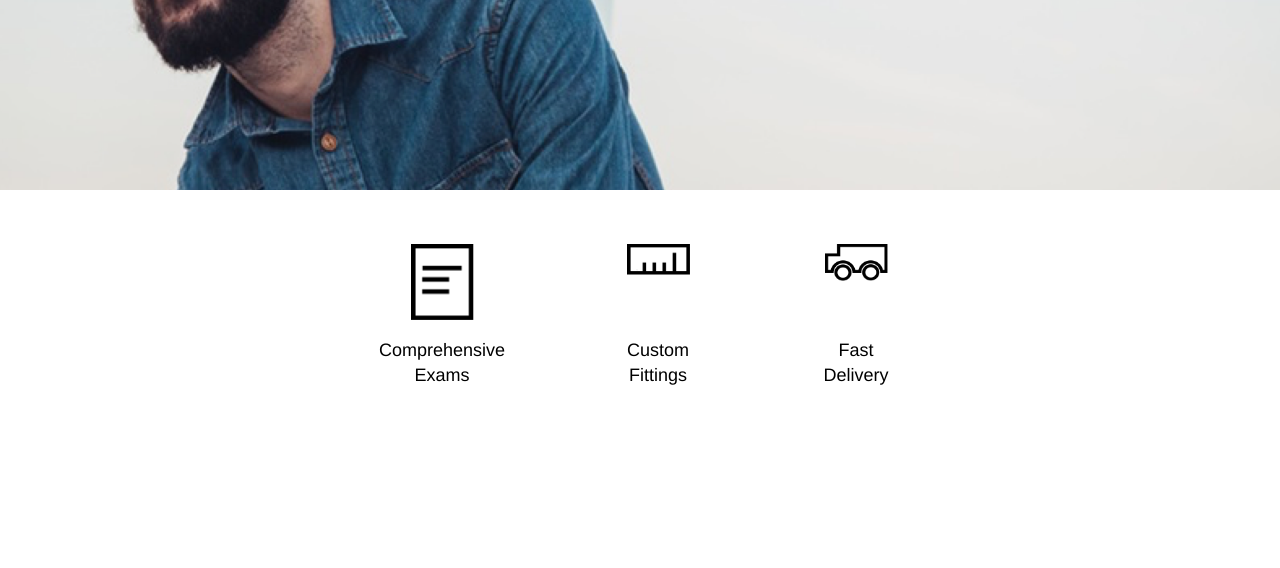
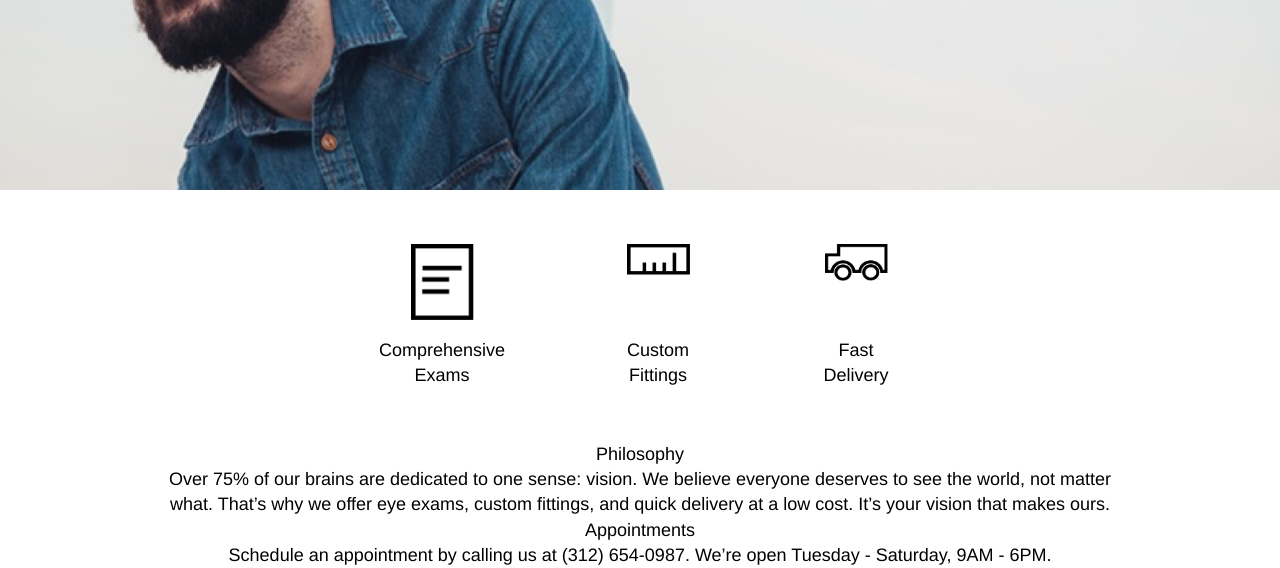
Before and after one commit to 1mauricio4/Tortoiseshell-Optics, a plain HTML site: page index.html in a window 1280 px wide. Shown: the part 368-936 px from the top of the page. Before the commit the page ends 810 px from the top, so only its background shows below. Drawn offline with Linux system fonts and the light colour scheme.

Commit message:
Add html txt to information in index.

```diff
--- a/index.html
+++ b/index.html
@@ -53,5 +53,26 @@
         </div>
       </div>
     </div>
+    <!---<<<   Information   >>>--->
+    <div class="container">
+      <div class="information">
+        <div class="info philosophy">
+          <div class="title">
+            <span>Philosophy</span>
+          </div>
+          <p>Over 75% of our brains are dedicated to one sense: vision.
+            We believe everyone deserves to see the world, not matter what.
+             That’s why we offer eye exams, custom fittings, and quick
+             delivery at a low cost. It’s your vision that makes ours.</p>
+        </div>
+        <div class="info appointments">
+          <div class="title">
+            <span>Appointments</span>
+          </div>
+          <p>Schedule an appointment by calling us at (312) 654-0987.
+            We’re open Tuesday - Saturday, 9AM - 6PM.</p>
+        </div>
+      </div>
+    </div>
   </body>
 </html>
```
